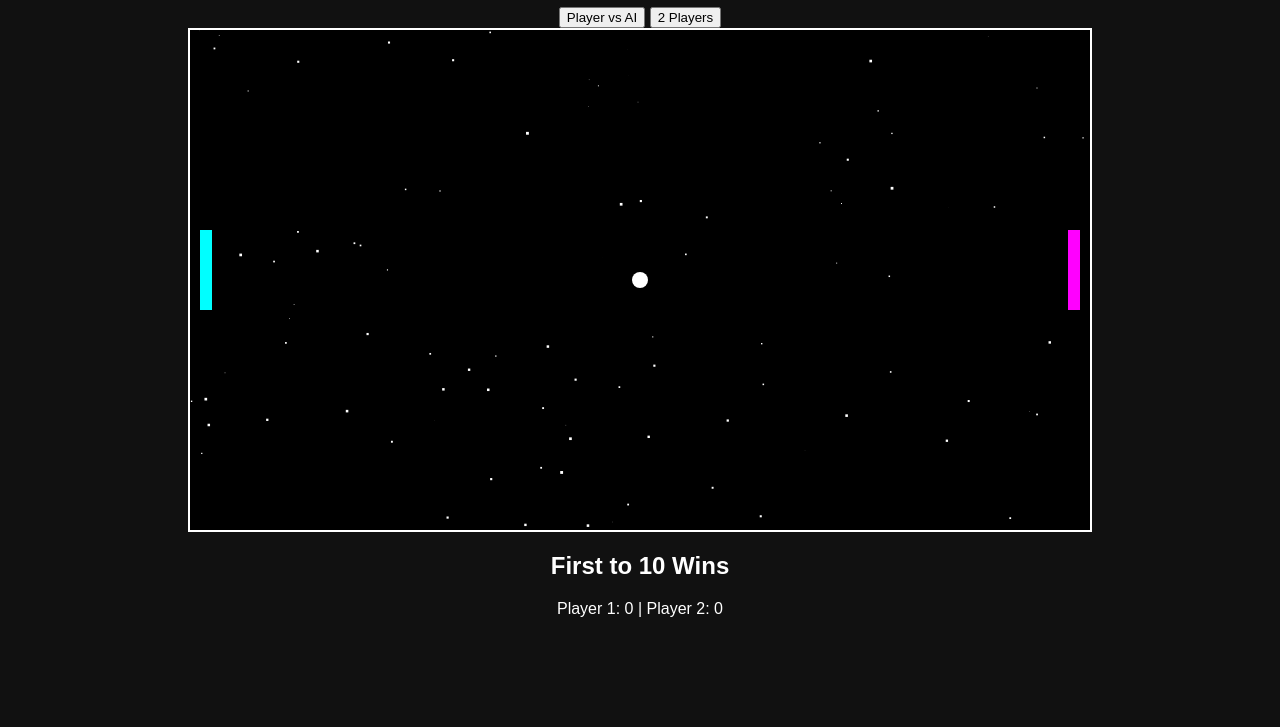
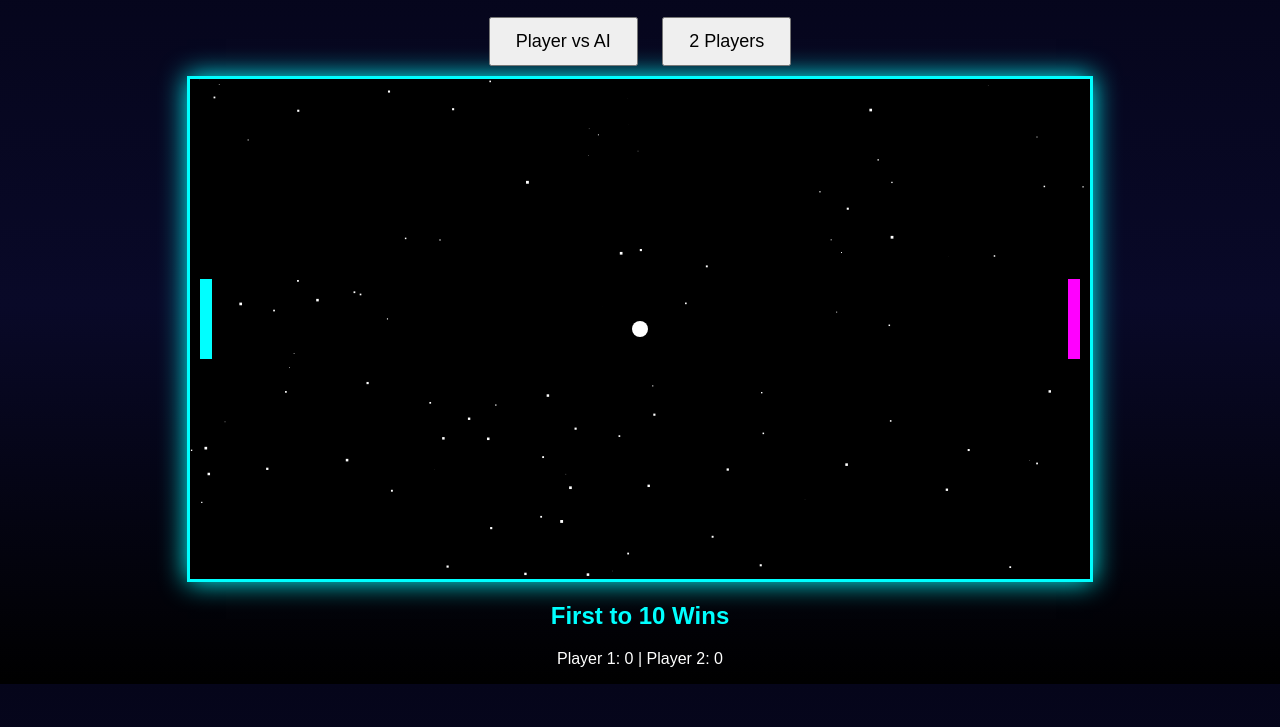
Before and after one commit to kamalijayakumar5-pixel/cosmic-pong, a plain HTML site: page index.html in a window 1280 px wide. Shown: the part 73-800 px from the top of the page. Drawn offline with Linux system fonts and the light colour scheme.

Commit message:
Update style.css

```diff
--- a/style.css
+++ b/style.css
@@ -1,20 +1,29 @@
 body{
   text-align:center;
-  background:#111;
+  background:linear-gradient(#05051a,#090928,#000);
   color:white;
-  font-family:Arial;
+  font-family:Arial,sans-serif;
+}
+
+h1{
+  text-shadow:0 0 15px cyan;
 }
 
 canvas{
-  background:black;
-  border:2px solid white;
   display:block;
   margin:auto;
+  border:3px solid cyan;
+  background:black;
+  box-shadow:0 0 25px cyan;
 }
 
-canvas{
-  background:black;
-  border:2px solid white;
-  display:block;
-  margin:auto;
+button{
+  padding:12px 25px;
+  margin:10px;
+  font-size:18px;
+  cursor:pointer;
 }
+
+#status{
+  color:cyan;
+}
```
